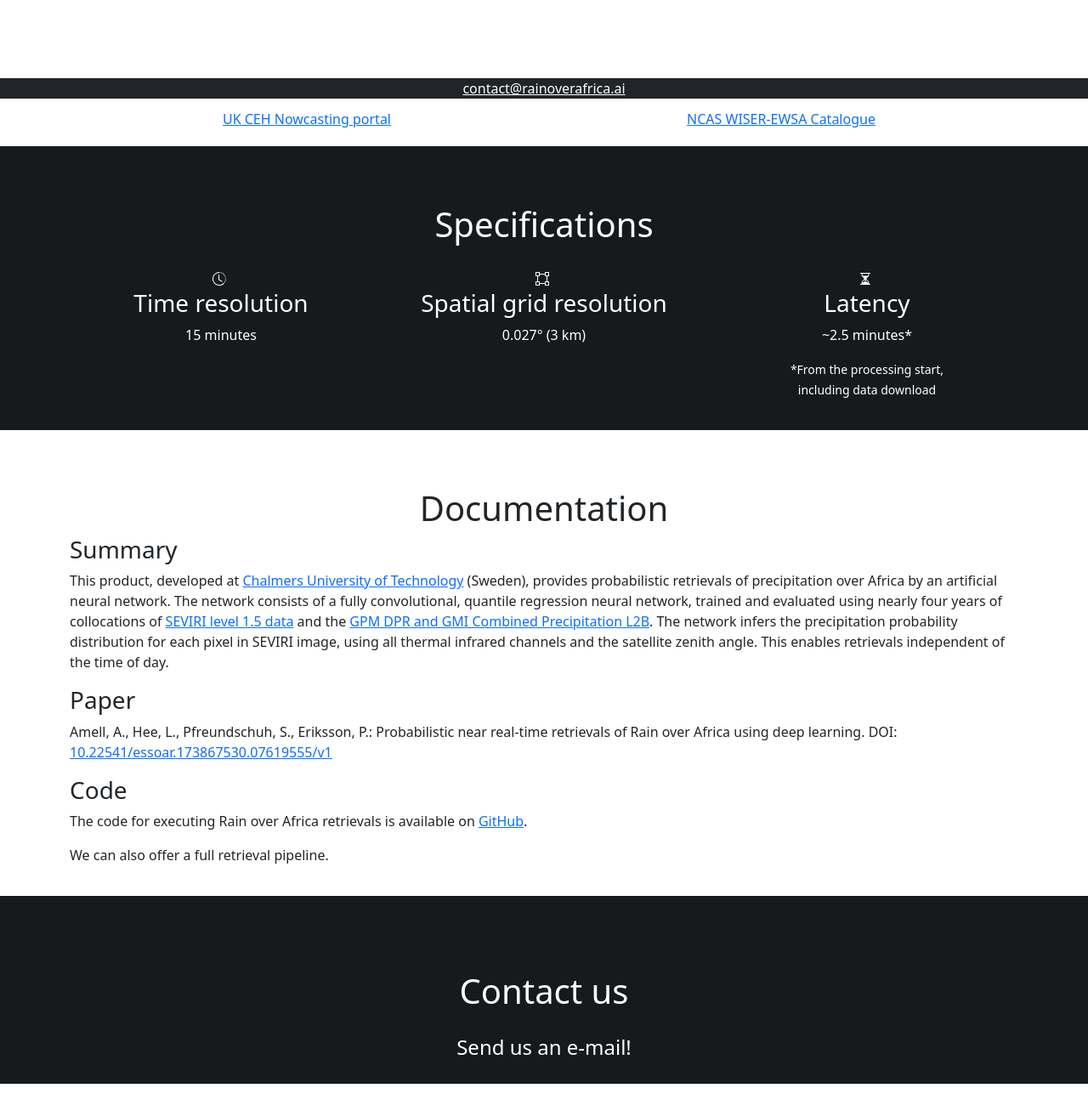
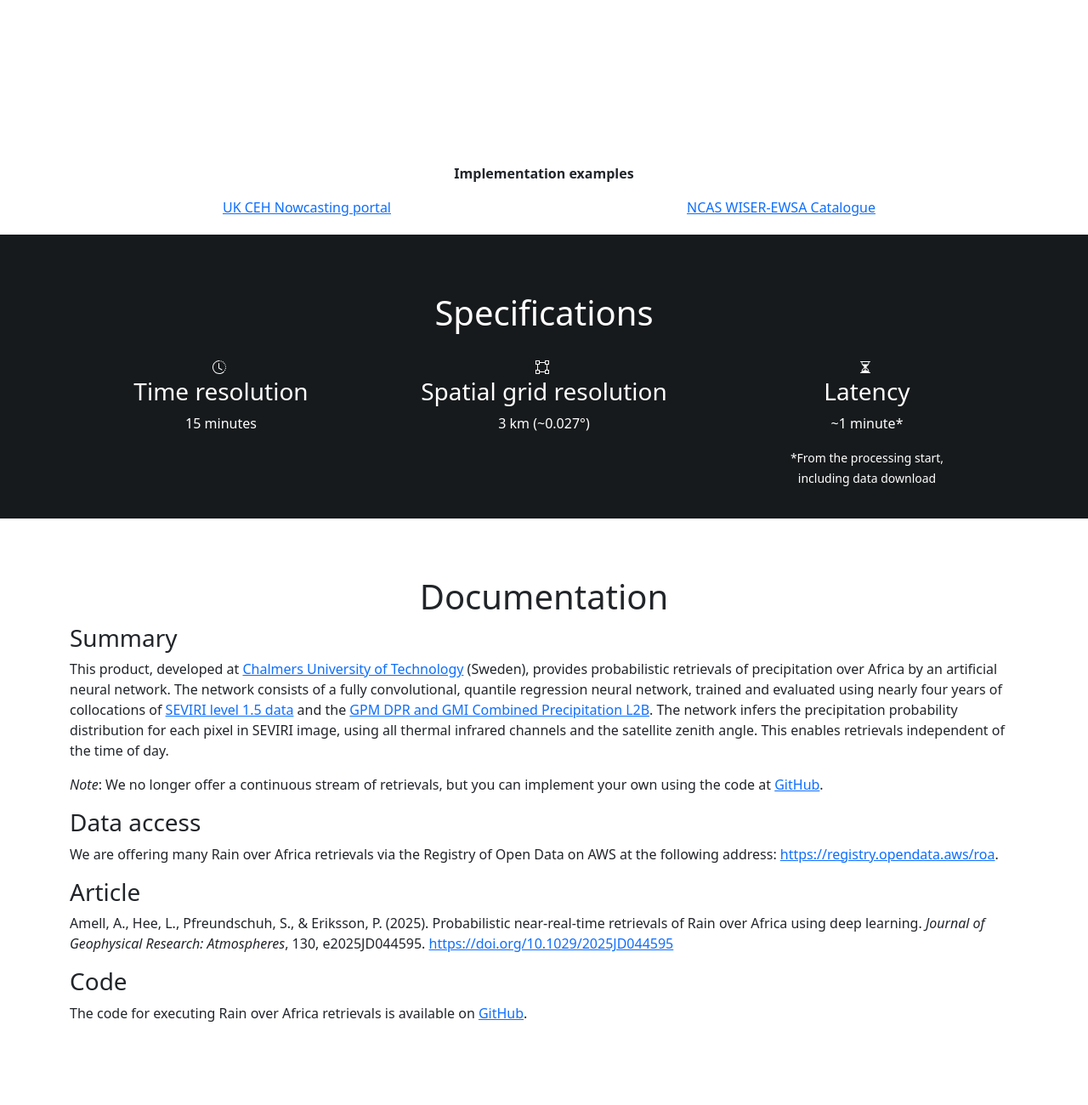
Before and after one commit to SEE-GEO/rainoverafrica, a plain HTML site: page index.html in a window 1280 px wide. Shown: the part 684-1984 px from the top of the page at 85% size. After the commit the page ends 1949 px from the top, so only its background shows below. Drawn offline with nearby package versions, Linux system fonts and the light colour scheme.

Commit message:
Update website

```diff
--- a/index.html
+++ b/index.html
@@ -23,7 +23,6 @@
                         <li class="nav-item"><a class="nav-link" href="#home">Home</a></li>
                         <li class="nav-item"><a class="nav-link" href="#specs">Specifications</a></li>
                         <li class="nav-item"><a class="nav-link" href="#documentation">Documentation</a></li>
-                        <li class="nav-item"><a class="nav-link" href="#contact">Contact us</a></li>
                     </ul>
                 </div>
             </div>
@@ -32,8 +31,10 @@
         <section id="home">
             <div class="container">
                 <div class="text-center mt-5">
+                    This page was archived on 2025-11-25.</br>See <a href="https://clouds-and-precip.group/datasets/roa">https://clouds-and-precip.group/datasets/roa</a></p>
                     <h1>Rain over Africa</h1>
                     <p class="lead">Near-instantaneous retrievals by AI</p>
+                    <strong><a href="https://registry.opendata.aws/roa/">Data</a></strong></p>
                     <strong><a href="https://github.com/SEE-GEO/roa/blob/main/docs/example.ipynb">Get your own retrievals</a></strong></p>
                     <iframe id="posterior-mean" src="viz/posterior_mean.html" width="383" height="556"></iframe>
                     <iframe id="probability-precip" src="viz/probability_precip.html" width="383" height="556"></iframe>
@@ -71,14 +72,14 @@
                                 <path d="M5 2V0H0v5h2v6H0v5h5v-2h6v2h5v-5h-2V5h2V0h-5v2H5zm6 1v2h2v6h-2v2H5v-2H3V5h2V3h6zm1-2h3v3h-3V1zm3 11v3h-3v-3h3zM4 15H1v-3h3v3zM1 4V1h3v3H1z"/>
                             </svg>
                             <h3>Spatial grid resolution</h3>
-                            <p>0.027&deg (3 km)</p>
+                            <p>3 km (~0.027&deg)</p>
                         </div>
                         <div class="col-lg-4">
                             <svg xmlns="http://www.w3.org/2000/svg" width="20" height="20" fill="currentColor" class="bi bi-hourglass-split" viewBox="0 0 20 20">
                                 <path d="M2.5 15a.5.5 0 1 1 0-1h1v-1a4.5 4.5 0 0 1 2.557-4.06c.29-.139.443-.377.443-.59v-.7c0-.213-.154-.451-.443-.59A4.5 4.5 0 0 1 3.5 3V2h-1a.5.5 0 0 1 0-1h11a.5.5 0 0 1 0 1h-1v1a4.5 4.5 0 0 1-2.557 4.06c-.29.139-.443.377-.443.59v.7c0 .213.154.451.443.59A4.5 4.5 0 0 1 12.5 13v1h1a.5.5 0 0 1 0 1h-11zm2-13v1c0 .537.12 1.045.337 1.5h6.326c.216-.455.337-.963.337-1.5V2h-7zm3 6.35c0 .701-.478 1.236-1.011 1.492A3.5 3.5 0 0 0 4.5 13s.866-1.299 3-1.48V8.35zm1 0v3.17c2.134.181 3 1.48 3 1.48a3.5 3.5 0 0 0-1.989-3.158C8.978 9.586 8.5 9.052 8.5 8.351z"/>
                             </svg>
                             <h3>Latency</h3>
-                            <p>~2.5 minutes&ast;</p>
+                            <p>~1 minute&ast;</p>
                             <p><small>&ast;From the processing start,<br>including data download</small></p>
                         </div>
                     </div>
@@ -94,31 +95,17 @@
                     <!-- <p class="lead"></p> -->
                     <p>This product, developed at <a href="https://www.chalmers.se/">Chalmers University of Technology</a> (Sweden), provides probabilistic retrievals of precipitation over Africa by an artificial neural network. The network consists of a fully convolutional, quantile regression neural network, trained and evaluated using nearly four years of collocations of <a href="https://data.eumetsat.int/product/EO:EUM:DAT:MSG:HRSEVIRI">SEVIRI level 1.5 data</a> and the <a href="https://doi.org/10.5067/GPM/DPRGMI/CMB/2B/06">GPM DPR and GMI Combined Precipitation L2B</a>. The network infers the precipitation probability distribution for each pixel in SEVIRI image, using all thermal infrared channels and the satellite zenith angle. This enables retrievals independent of the time of day.</p>
 
-                    <h3>Paper</h3>
-                    <p>Amell, A., Hee, L., Pfreundschuh, S., Eriksson, P.: Probabilistic near real-time retrievals of Rain over Africa using deep learning. DOI: <a href="https://doi.org/10.22541/essoar.173867530.07619555/v1">10.22541/essoar.173867530.07619555/v1</a></p>
+                    <p><em>Note</em>: We no longer offer a continuous stream of retrievals, but you can implement your own using the code at <a href="https://github.com/SEE-GEO/roa">GitHub</a>.</p>
+
+                    <h3>Data access</h3>
+                    <p>We are offering many Rain over Africa retrievals via the Registry of Open Data on AWS at the following address: <a href="https://registry.opendata.aws/roa">https://registry.opendata.aws/roa</a>.</p>
+
+                    <h3>Article</h3>
+                    <p>Amell, A., Hee, L., Pfreundschuh, S., & Eriksson, P. (2025). Probabilistic near-real-time retrievals of Rain over Africa using deep learning. <em>Journal of Geophysical Research: Atmospheres</em>, 130, e2025JD044595. <a href="https://doi.org/10.1029/2025JD044595">https://doi.org/10.1029/2025JD044595</a></p>
 
                     <h3>Code</h3>
                     <p>The code for executing Rain over Africa retrievals is available on <a href="https://github.com/SEE-GEO/roa/blob/main/docs/example.ipynb">GitHub</a>.</p>
-                    <p>We can also offer a full retrieval pipeline.</p>
                 </div>
-            </div>
-        </section>
-
-        <section id="contact" class="colored-section">
-            <div class="text-center mt-5">
-                <h1 style="padding-top: 20px; padding-bottom: 20px;">Contact us</h1>
-                <div class="row">
-                    <!-- <div class="col-lg-4">
-                        <h4><em>Do you have feedback?</em></h4>
-                    </div>
-                    <div class="col-lg-4">
-                        <h4><em>Do you want to collaborate with us?</em></h4>
-                    </div>
-                    <div class="col-lg-4">
-                        <h4><em>Do you want access to the data?</em></h4>
-                    </div> -->
-                </div>
-                <h4>Send us an e-mail!</h4>
             </div>
         </section>
 
@@ -126,11 +113,5 @@
         <script src="https://cdn.jsdelivr.net/npm/bootstrap@5.2.3/dist/js/bootstrap.bundle.min.js"></script>
         <!-- Core theme JS-->
         <script src="js/scripts.js"></script>
-
-        <div class="fixed-bottom bg-dark">
-            <div class="text-center">
-                <a href="&#109;&#97;&#105;&#108;&#116;&#111;&#58;&#99;&#111;&#110;&#116;&#97;&#99;&#116;&#64;&#114;&#97;&#105;&#110;&#111;&#118;&#101;&#114;&#97;&#102;&#114;&#105;&#99;&#97;&#46;&#97;&#105;" style="color: #fff;">&#99;&#111;&#110;&#116;&#97;&#99;&#116;&#64;&#114;&#97;&#105;&#110;&#111;&#118;&#101;&#114;&#97;&#102;&#114;&#105;&#99;&#97;&#46;&#97;&#105;</a>
-            </div>
-        </div>
     </body>
 </html>
```
